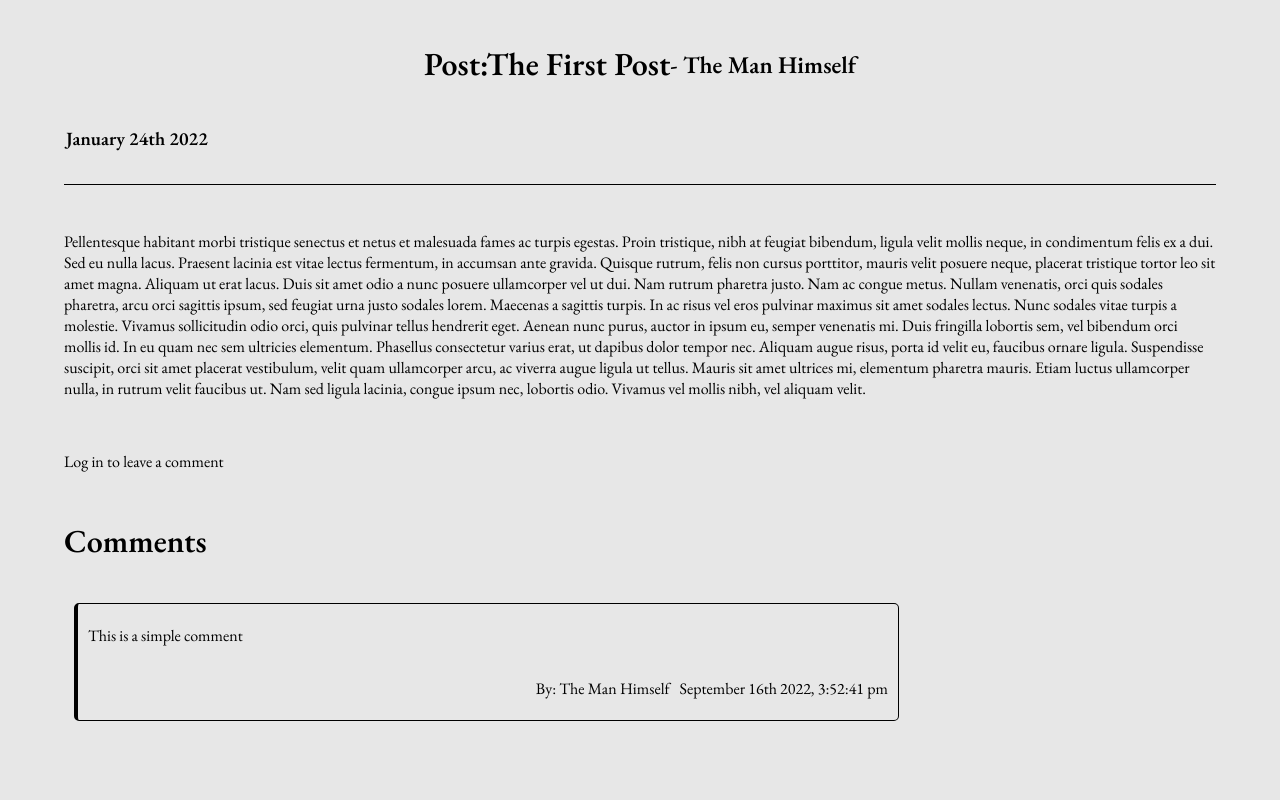
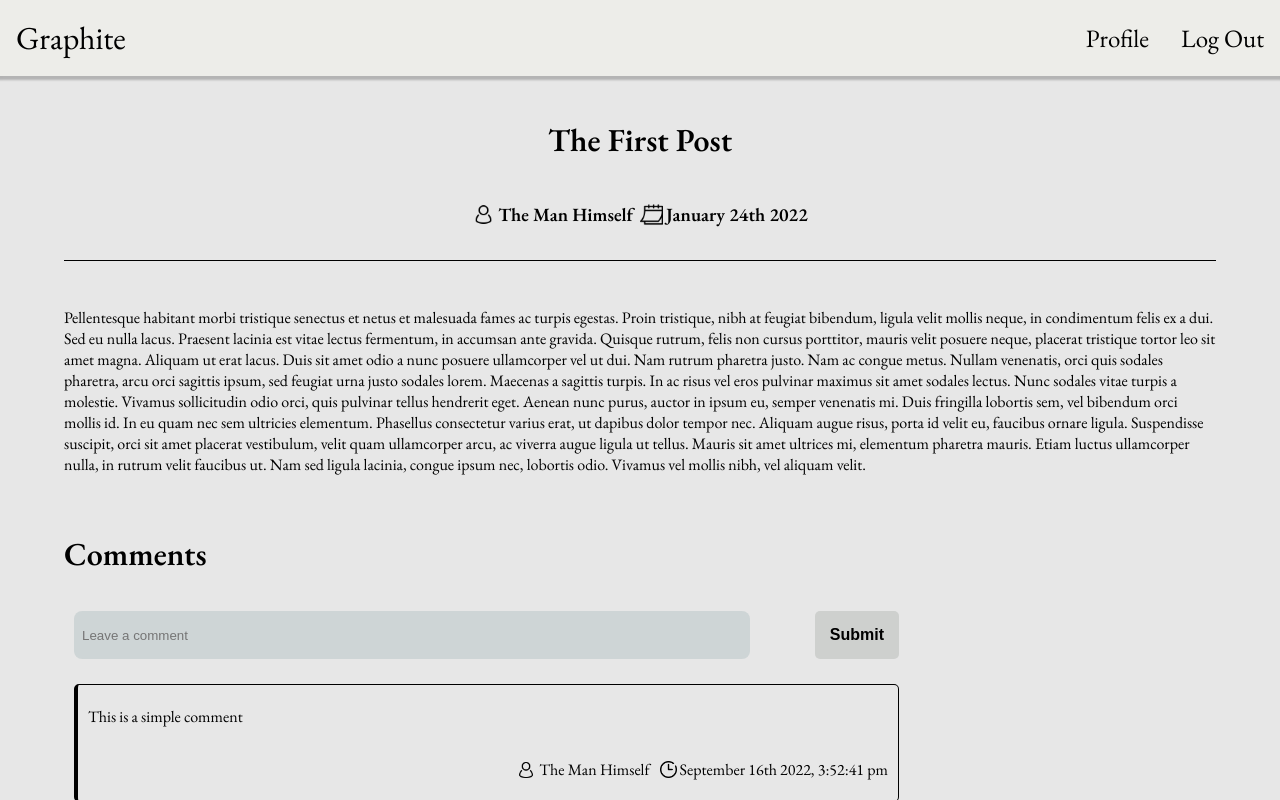
Before and after one commit to AminuMado/blog_client, a React (Create React App) app: page /blogs/blogId in a window 1280 px wide. Built offline with nearby package versions, Linux system fonts and the light colour scheme.

Commit message:
add main template

```diff
--- a/src/components/Blog.tsx
+++ b/src/components/Blog.tsx
@@ -1,53 +1,144 @@
+import calendarIcon from "../Assets/images/calendar.png";
+import clockIcon from "../Assets/images/cloc.png";
+import authorIcon from "../Assets/images/user.png";
+import Navbar from "./Navbar";
 const Blog = () => {
   return (
+    <>
+      <Navbar />
       <div className="blog-container">
         <header className="blog-header">
           <div className="blog__header-top">
-          <h1>Post:The First Post</h1>
-          <h2> - The Man Himself</h2>
+            <h1>The First Post</h1>
           </div>
-        <h3 className="blog__header-date">January 24th 2022</h3>
+          <div className="blog__header-bottom">
+            <div className="blog__header-author">
+              <img src={authorIcon} alt="author" />
+              <h3>The Man Himself </h3>
+            </div>
+            <div className="blog__header-date">
+              <img src={calendarIcon} alt="calendar" />
+              <h3>January 24th 2022</h3>
+            </div>
+          </div>
         </header>
         <div className="blog-content-container">
           <p className="blog-content">
             Pellentesque habitant morbi tristique senectus et netus et malesuada
             fames ac turpis egestas. Proin tristique, nibh at feugiat bibendum,
-          ligula velit mollis neque, in condimentum felis ex a dui. Sed eu nulla
-          lacus. Praesent lacinia est vitae lectus fermentum, in accumsan ante
-          gravida. Quisque rutrum, felis non cursus porttitor, mauris velit
-          posuere neque, placerat tristique tortor leo sit amet magna. Aliquam
-          ut erat lacus. Duis sit amet odio a nunc posuere ullamcorper vel ut
-          dui. Nam rutrum pharetra justo. Nam ac congue metus. Nullam venenatis,
-          orci quis sodales pharetra, arcu orci sagittis ipsum, sed feugiat urna
-          justo sodales lorem. Maecenas a sagittis turpis. In ac risus vel eros
-          pulvinar maximus sit amet sodales lectus. Nunc sodales vitae turpis a
-          molestie. Vivamus sollicitudin odio orci, quis pulvinar tellus
-          hendrerit eget. Aenean nunc purus, auctor in ipsum eu, semper
-          venenatis mi. Duis fringilla lobortis sem, vel bibendum orci mollis
-          id. In eu quam nec sem ultricies elementum. Phasellus consectetur
-          varius erat, ut dapibus dolor tempor nec. Aliquam augue risus, porta
-          id velit eu, faucibus ornare ligula. Suspendisse suscipit, orci sit
-          amet placerat vestibulum, velit quam ullamcorper arcu, ac viverra
-          augue ligula ut tellus. Mauris sit amet ultrices mi, elementum
-          pharetra mauris. Etiam luctus ullamcorper nulla, in rutrum velit
-          faucibus ut. Nam sed ligula lacinia, congue ipsum nec, lobortis odio.
-          Vivamus vel mollis nibh, vel aliquam velit.
+            ligula velit mollis neque, in condimentum felis ex a dui. Sed eu
+            nulla lacus. Praesent lacinia est vitae lectus fermentum, in
+            accumsan ante gravida. Quisque rutrum, felis non cursus porttitor,
+            mauris velit posuere neque, placerat tristique tortor leo sit amet
+            magna. Aliquam ut erat lacus. Duis sit amet odio a nunc posuere
+            ullamcorper vel ut dui. Nam rutrum pharetra justo. Nam ac congue
+            metus. Nullam venenatis, orci quis sodales pharetra, arcu orci
+            sagittis ipsum, sed feugiat urna justo sodales lorem. Maecenas a
+            sagittis turpis. In ac risus vel eros pulvinar maximus sit amet
+            sodales lectus. Nunc sodales vitae turpis a molestie. Vivamus
+            sollicitudin odio orci, quis pulvinar tellus hendrerit eget. Aenean
+            nunc purus, auctor in ipsum eu, semper venenatis mi. Duis fringilla
+            lobortis sem, vel bibendum orci mollis id. In eu quam nec sem
+            ultricies elementum. Phasellus consectetur varius erat, ut dapibus
+            dolor tempor nec. Aliquam augue risus, porta id velit eu, faucibus
+            ornare ligula. Suspendisse suscipit, orci sit amet placerat
+            vestibulum, velit quam ullamcorper arcu, ac viverra augue ligula ut
+            tellus. Mauris sit amet ultrices mi, elementum pharetra mauris.
+            Etiam luctus ullamcorper nulla, in rutrum velit faucibus ut. Nam sed
+            ligula lacinia, congue ipsum nec, lobortis odio. Vivamus vel mollis
+            nibh, vel aliquam velit.
           </p>
         </div>
         <div className="comment-container">
-        <p>Log in to leave a comment</p>
           <h1 className="comment-header">Comments</h1>
+          <div className="comment-input">
+            <form>
+              <input type="text" name="comment" placeholder="Leave a comment" />
+              <button type="submit">Submit</button>
+
+              {/* this should be form with one input and be a controlled component but it should be in a comment compoenet */}
+            </form>
+          </div>
           <div className="comments">
             <div className="comment">
-            <p className="comment-content">This is a simple comment</p>
+              <p className="comment-content">This is a simple comment </p>
               <div className="comment-details">
-              <p className="comment-author">By: The Man Himself</p>
-              <p className="comment-date">September 16th 2022, 3:52:41 pm</p>
+                <div className="comment__details-author">
+                  <img src={authorIcon} alt="author" />
+                  <p className="comment-author">The Man Himself</p>
+                </div>
+                <div className="comment__details-date">
+                  <img src={clockIcon} alt="calendar" />
+                  <p className="comment-date">
+                    September 16th 2022, 3:52:41 pm
+                  </p>
                 </div>
               </div>
             </div>
+            <div className="comment">
+              <p className="comment-content">This is a simple comment </p>
+              <div className="comment-details">
+                <div className="comment__details-author">
+                  <img src={authorIcon} alt="author" />
+                  <p className="comment-author">The Man Himself</p>
+                </div>
+                <div className="comment__details-date">
+                  <img src={clockIcon} alt="calendar" />
+                  <p className="comment-date">
+                    September 16th 2022, 3:52:41 pm
+                  </p>
                 </div>
               </div>
+            </div>{" "}
+            <div className="comment">
+              <p className="comment-content">This is a simple comment </p>
+              <div className="comment-details">
+                <div className="comment__details-author">
+                  <img src={authorIcon} alt="author" />
+                  <p className="comment-author">The Man Himself</p>
+                </div>
+                <div className="comment__details-date">
+                  <img src={clockIcon} alt="calendar" />
+                  <p className="comment-date">
+                    September 16th 2022, 3:52:41 pm
+                  </p>
+                </div>
+              </div>
+            </div>{" "}
+            <div className="comment">
+              <p className="comment-content">This is a simple comment </p>
+              <div className="comment-details">
+                <div className="comment__details-author">
+                  <img src={authorIcon} alt="author" />
+                  <p className="comment-author">The Man Himself</p>
+                </div>
+                <div className="comment__details-date">
+                  <img src={clockIcon} alt="calendar" />
+                  <p className="comment-date">
+                    September 16th 2022, 3:52:41 pm
+                  </p>
+                </div>
+              </div>
+            </div>{" "}
+            <div className="comment">
+              <p className="comment-content">This is a simple comment </p>
+              <div className="comment-details">
+                <div className="comment__details-author">
+                  <img src={authorIcon} alt="author" />
+                  <p className="comment-author">The Man Himself</p>
+                </div>
+                <div className="comment__details-date">
+                  <img src={clockIcon} alt="calendar" />
+                  <p className="comment-date">
+                    September 16th 2022, 3:52:41 pm
+                  </p>
+                </div>
+              </div>
+            </div>{" "}
+          </div>
+        </div>
+      </div>
+    </>
   );
 };
 export default Blog;
```
Lines whose indentation alone changed are shown as unchanged.
